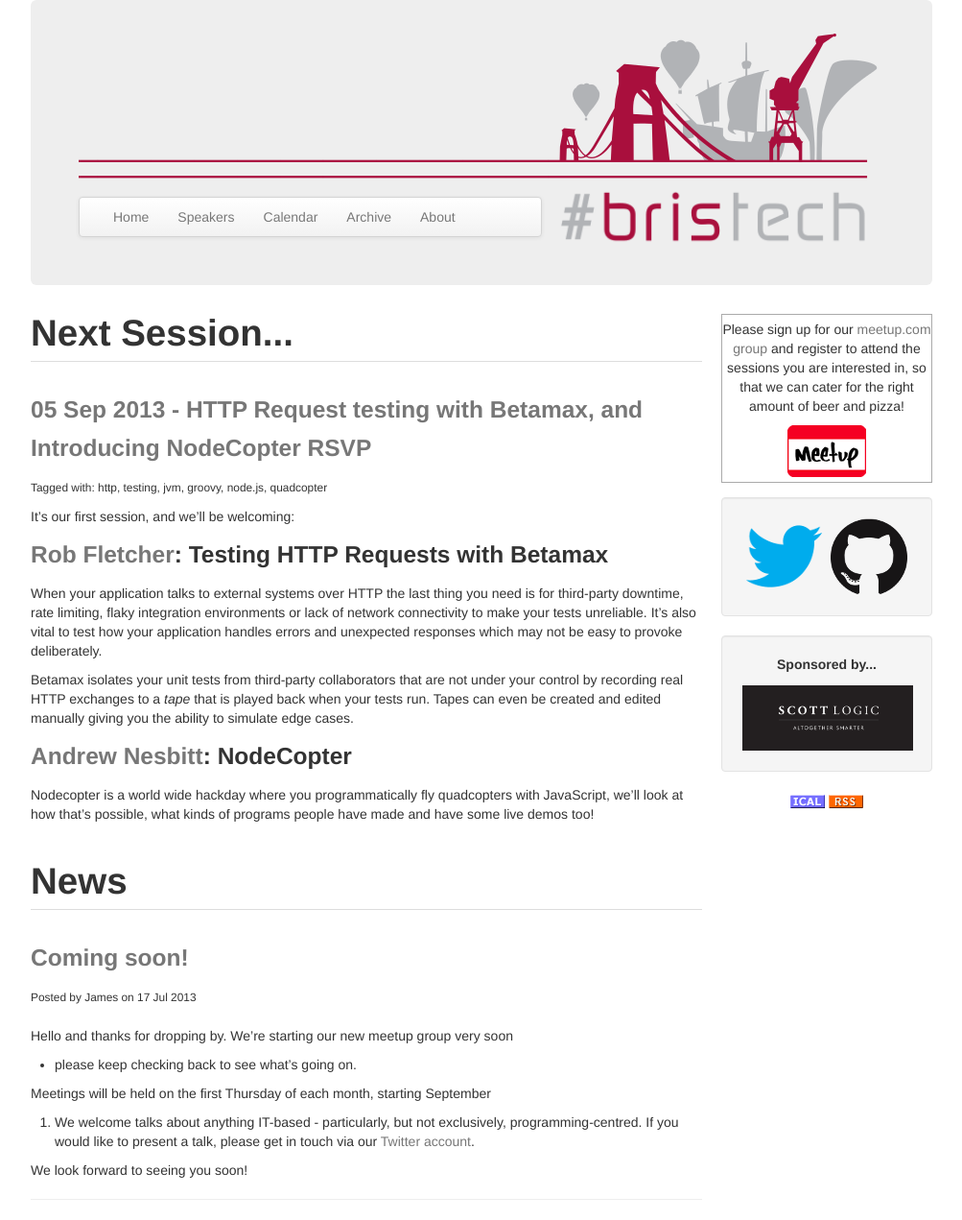
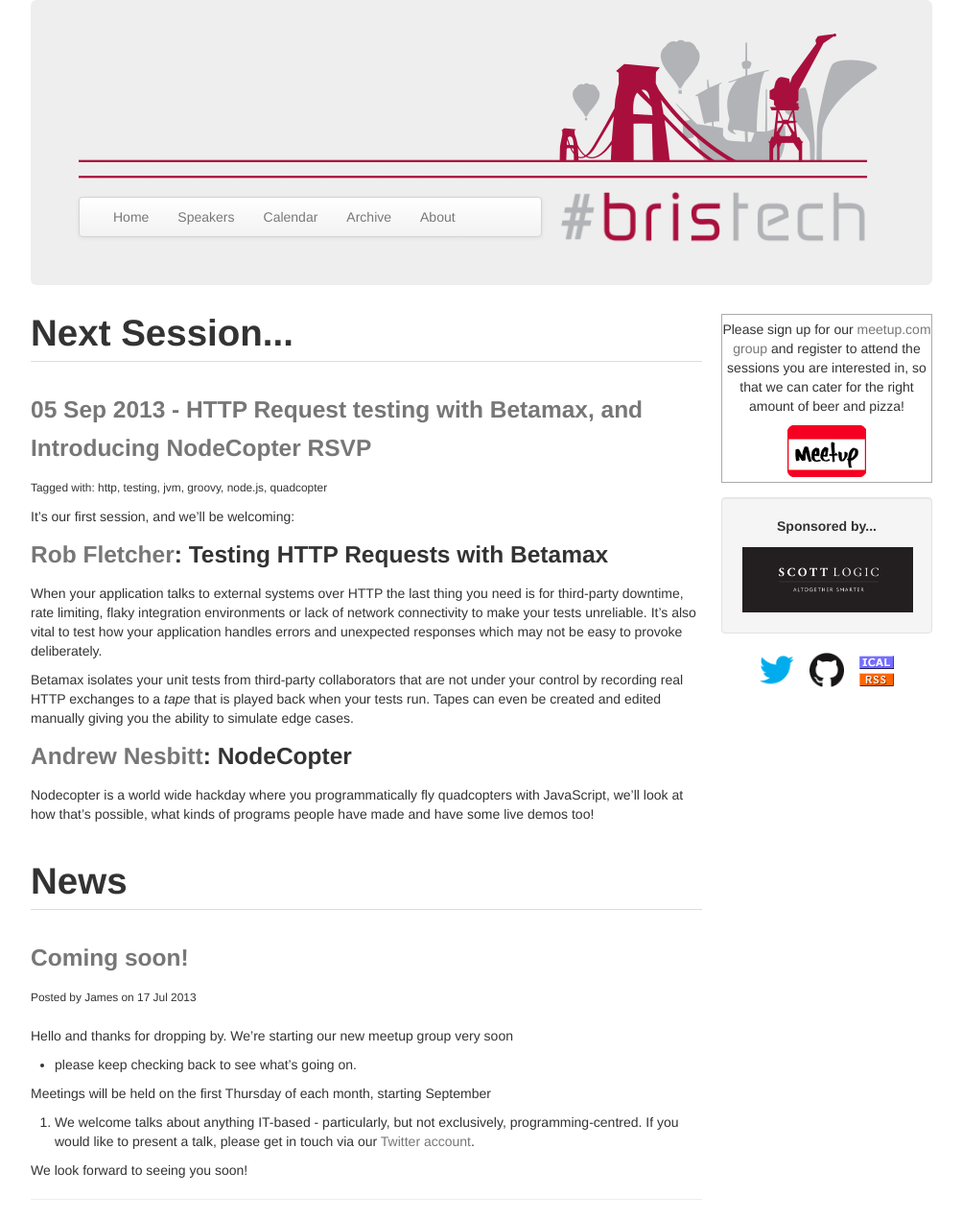
Before and after one commit to bris-tech/bris-tech.github.io, a Jekyll site: the page built from index.html, in a window 1280 px wide. Shown: the whole page at 96% size, without its empty margins (138-1141 px from the left). Built offline with Jekyll 4.4.1, drawn with Linux system fonts in a browser that asks for light colours.

Commit message:
Sort out icons

```diff
--- a/_layouts/default.html
+++ b/_layouts/default.html
@@ -61,10 +61,6 @@
             <a href="http://www.meetup.com/bristech"><img src="/img/meetup.png"></a>
 	    <div id="ical-calendar" class="text-left"></div>
           </div>
-      	  <div class="well text-center">
-            <a href="http://twitter.com/bristechmeetup"><img src="/img/twitter.png" title="@bristechmeetup"></a>
-            <a href="http://github.com/bris-tech"><img src="/img/github.png" title="Check us out on GitHub"></a>
-          </div>
 	        <div class="well text-center">
             <p><strong>Sponsored by...</strong></p>
             <div id="myCarousel" class="carousel slide">
@@ -73,10 +69,13 @@
               </div>
             </div>
           </div>
-          <p class="text-center">
-            <a href="/calendar/bristech.ics" title="iCalendar"><img src="/img/ical.gif"></a>
-            <a href="/rss.xml" title="RSS Feed"><img src="/img/rss.png"></a>
-          </p>
+          <div class="text-center icons">
+            <a href="http://twitter.com/bristechmeetup"><img src="/img/twitter.png" title="@bristechmeetup"></a>&nbsp;&nbsp;&nbsp;
+            <a href="http://github.com/bris-tech"><img src="/img/github.png" title="Check us out on GitHub"></a>&nbsp;&nbsp;&nbsp;
+            <div>
+              <a href="/calendar/bristech.ics" title="iCalendar"><img src="/img/ical.gif"></a><a href="/rss.xml" title="RSS Feed"><img src="/img/rss.png"></a>
+            </div>
+          </div>
         </div>
 
       </div>
--- a/css/main.css
+++ b/css/main.css
@@ -67,3 +67,18 @@
 h1:first-child {
   margin-top: 0px;
 }
+
+div.icons > a, div.icons > div {
+  vertical-align: bottom;
+}
+
+div.icons > div {
+  width: 36px;
+  line-height: 18px;
+  display: inline-block;
+}
+
+div.icons > a > img {
+  width: 36px;
+  height: 36px;
+}
```
